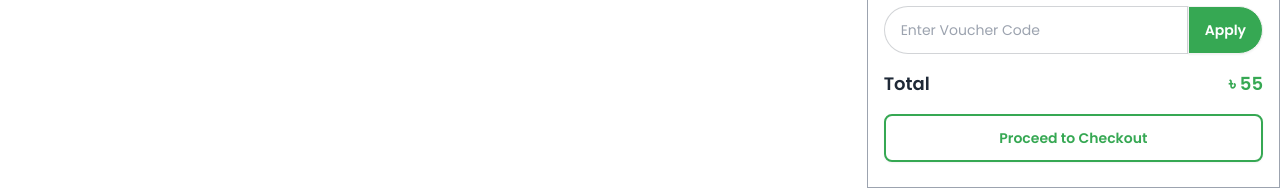
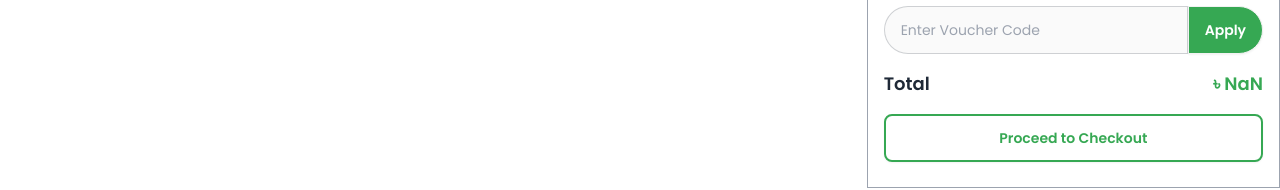
Before and after one commit to hellomaruf/Bangla-Bazaar-Client, a React (Vite) app: page /cart in a window 1280 px wide. Shown: the part 344-534 px from the top of the page. Built offline with nearby package versions, Linux system fonts and the light colour scheme; no server answers; a web font is replaced by a local one.

Commit message:
Added some problem solving

```diff
--- a/src/Components/Cart/Cart.jsx
+++ b/src/Components/Cart/Cart.jsx
@@ -145,7 +145,7 @@ function Cart() {
               <div className="flex items-center justify-between">
                 <h5 className="text-gray-500">Shipping Fee</h5>
                 <h6 className="text-lg font-medium text-gray-500">
-                  ৳ {cartData?.length > 0 ? 110 : 0}
+                  ৳ {cartData?.length > 0 ? 90 : 0}
                 </h6>
               </div>
             </div>
@@ -153,6 +153,7 @@ function Cart() {
               <input
                 type="text"
                 placeholder="Enter Voucher Code"
+                disabled
                 className=" input-bordered border placeholder:text-sm pl-4 focus:border-[#36A853] rounded-l-full w-full max-w-xs rounded-none outline-none "
               />
               <button className="btn rounded-none bg-[#36A853] text-white rounded-r-full">
@@ -161,7 +162,7 @@ function Cart() {
             </div>
             <div className="flex items-center justify-between">
               <h5 className="text-lg font-semibold">Total</h5>
-              <h6 className="text-lg font-semibold text-[#36A853]">৳ 55</h6>
+              <h6 className="text-lg font-semibold text-[#36A853]">৳ { sumOfLatestPrice + 90}</h6>
             </div>
             <button className="btn w-full mt-4 text-[#36A853] border-2 hover:bg-[#36A853] hover:text-white hover:border-white border-[#36A853] bg-white">
               Proceed to Checkout
```
